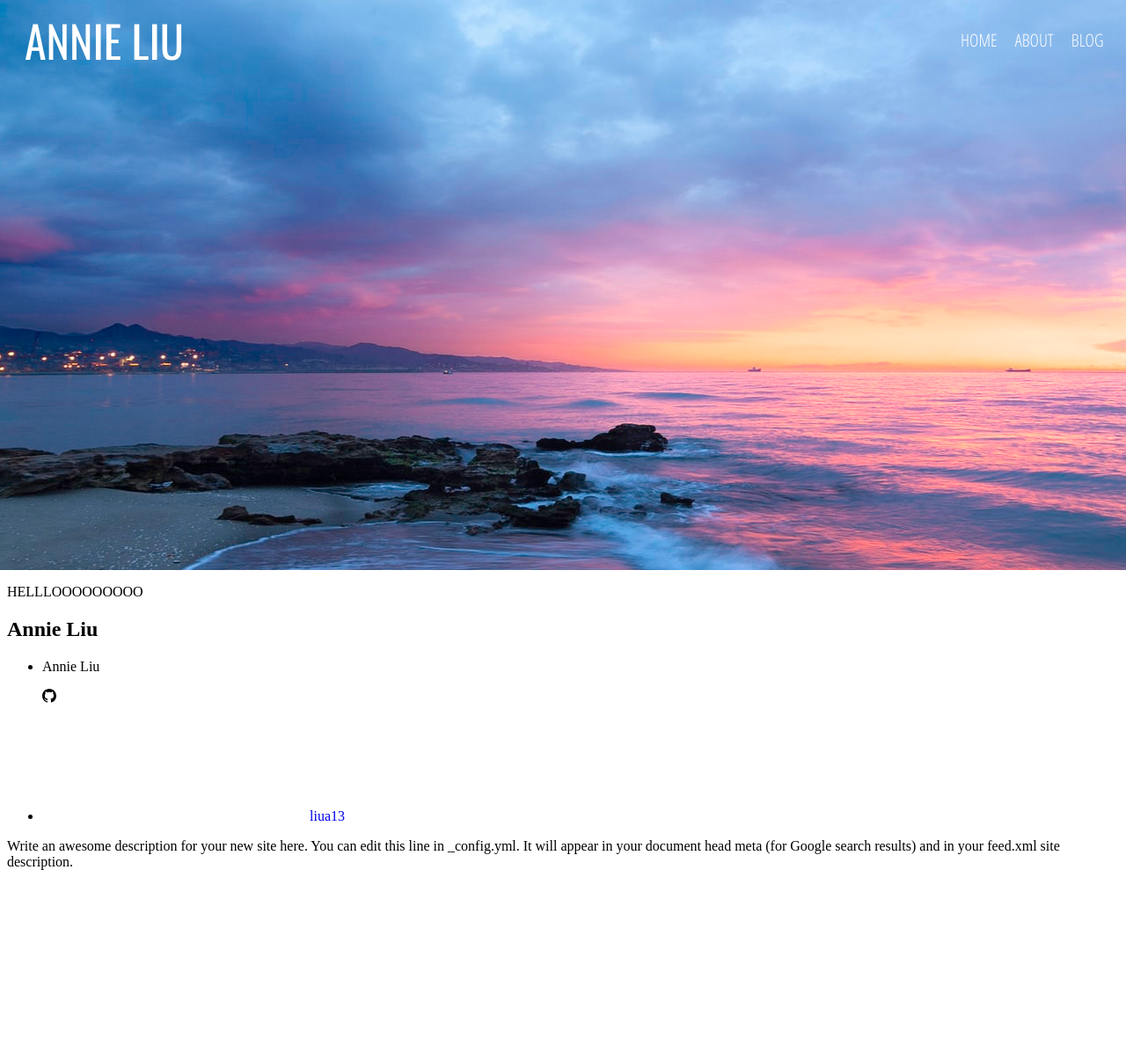
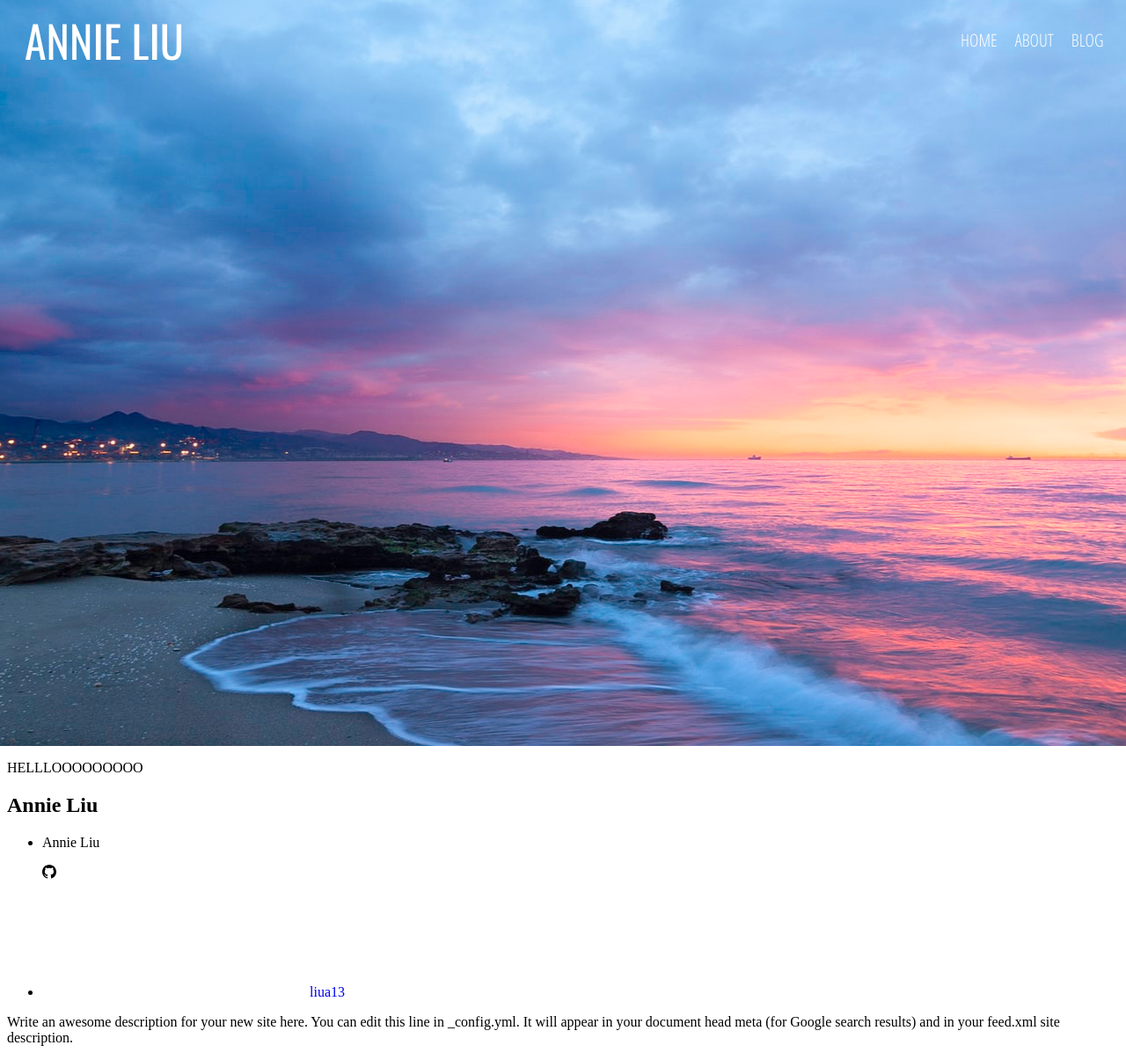
Before and after one commit to liua13/Blog, a Jekyll site: the page built from index.markdown, in a window 1280 px wide. Shown: the whole page at 88% size. Built offline with Jekyll 4.4.1, drawn with Linux system fonts in a browser that asks for light colours; nearby versions of some CDN libraries; before the commit the page ends 1005 px from its top, so only the background shows below that.

Commit message:
updated home for phone

```diff
--- a/assets/SCSS/main.scss
+++ b/assets/SCSS/main.scss
@@ -20,7 +20,7 @@ a{
 	background-repeat: no-repeat;
 	background-attachment: fixed;
 	background-position: center;
-	min-height: 800px;
+	min-height: 1000px;
 	width: 105%;
 	padding: 0;
 	margin: -250px 0px 0px -10px;
```
